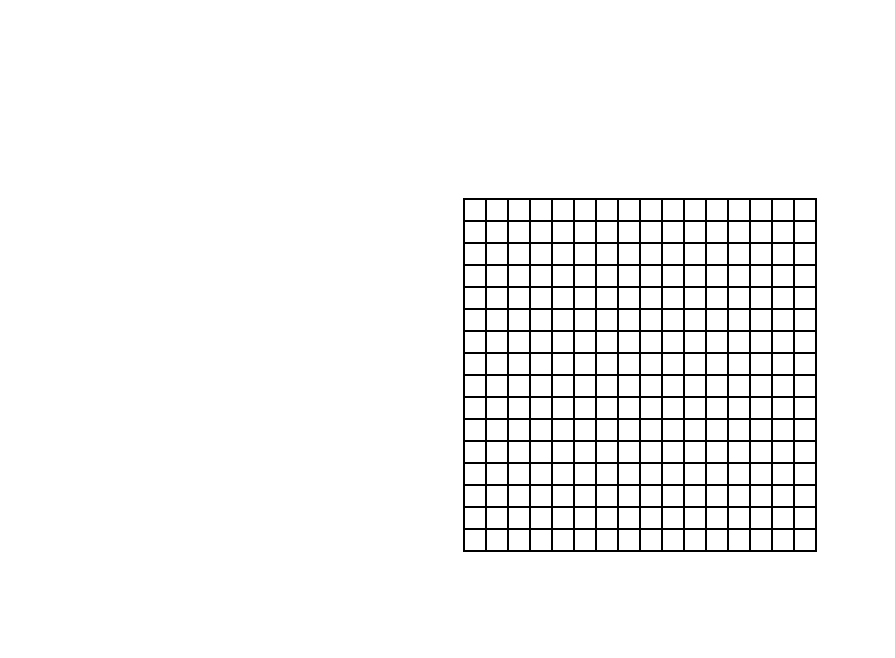
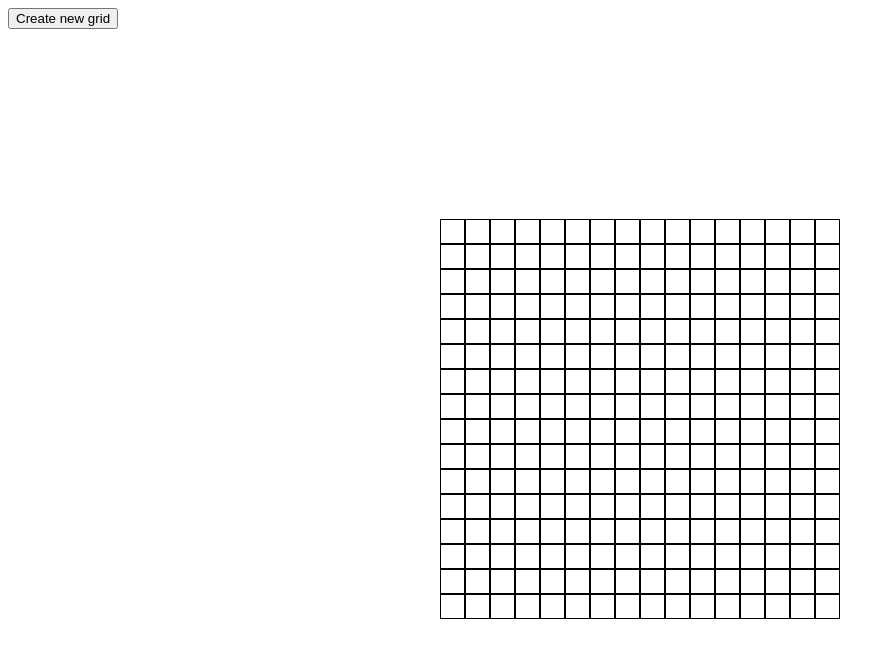
Before and after one commit to Vjii/Odin-JS-Project, a plain HTML site: page index.html in a window 1280 px wide. Shown: the whole page, without its empty margins (0-895 px from the left). Drawn offline with Linux system fonts and the light colour scheme.

Commit message:
make grid based on user input

```diff
--- a/css/main.css
+++ b/css/main.css
@@ -1,9 +1,10 @@
 .square-container {
 	margin: 0 auto;
 	background-color: #ccc;
-	width: calc(16*22px);
-	height: calc(16*22px);
-	border: 1px solid #000;
+	width: calc(400px);
+	height: calc(400px);
+	border: 0px solid #000;
+
 }
 
 #wrapper {
@@ -12,10 +13,9 @@
 
 
 .square {
-	display: inline-block;
+	float: left;
 	margin: 0;
-	width: 20px;
-	height: 20px;
+
 	background-color: #fff;
 	border: 1px solid #000;
 }
--- a/index.html
+++ b/index.html
@@ -10,10 +10,10 @@
 
 </head>
 <body>
-<div id="wrapper">
 
-</div>
-
+	<button type="submit" onclick="newUserGrid();">Create new grid</button>
+	<div id="wrapper">
+	</div>
 
 <script src="js/main.js"></script>
 </body>
--- a/js/main.js
+++ b/js/main.js
@@ -1,22 +1,45 @@
+
+
+var i = 1;
+var squareCount = 16;
+
+function newGrid(squareCount) {
+
+
 	var container = document.createElement('div');
+	squareCount = squareCount * squareCount
+
 	container.setAttribute("class", "square-container");
 
-var i = 1;
-
-for (var i=1; i <= 16*16; i++) {
+	for (var i=1; i <= squareCount; i++) {
 		var square = document.createElement('div');
 		square.setAttribute("class", "square");
-
+		size = (400 / Math.sqrt(squareCount)) - 2;
+		square.style.width = size + "px";
+		square.style.height = size + "px";
 		square.addEventListener("mouseleave", function() {
 			this.style.backgroundColor = "blue";
 		});
 
 		console.log(square + i);
 		container.appendChild(square);
+	}
+	document.getElementById("wrapper").appendChild(container);
 
-}
 
-document.getElementById("wrapper").appendChild(container);
+};
+
+newGrid(squareCount);
+
+
+function newUserGrid() {
+	document.getElementById("wrapper").innerHTML= " ";
+	 squareCount = prompt("How many squares per side would you like for your shiny new grid? Provide a number!")
+	newGrid(squareCount)
+
+};
+
+
 
 //hover effect
 //1. setup eventListener that responds to mouseleave/mouseenter
```
Lines whose indentation alone changed are shown as unchanged.
